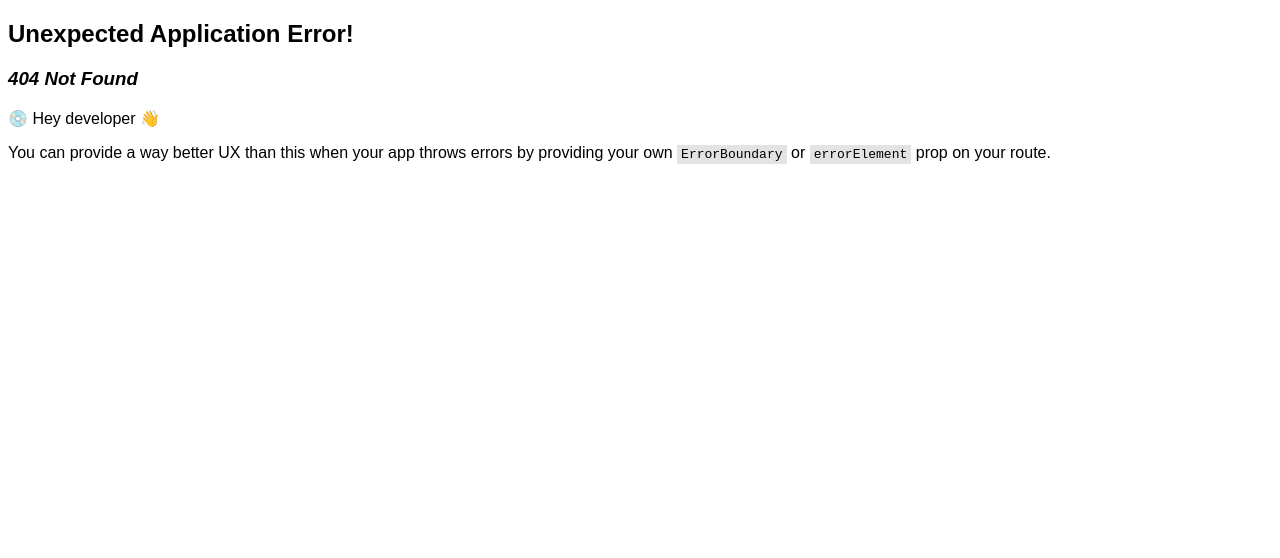
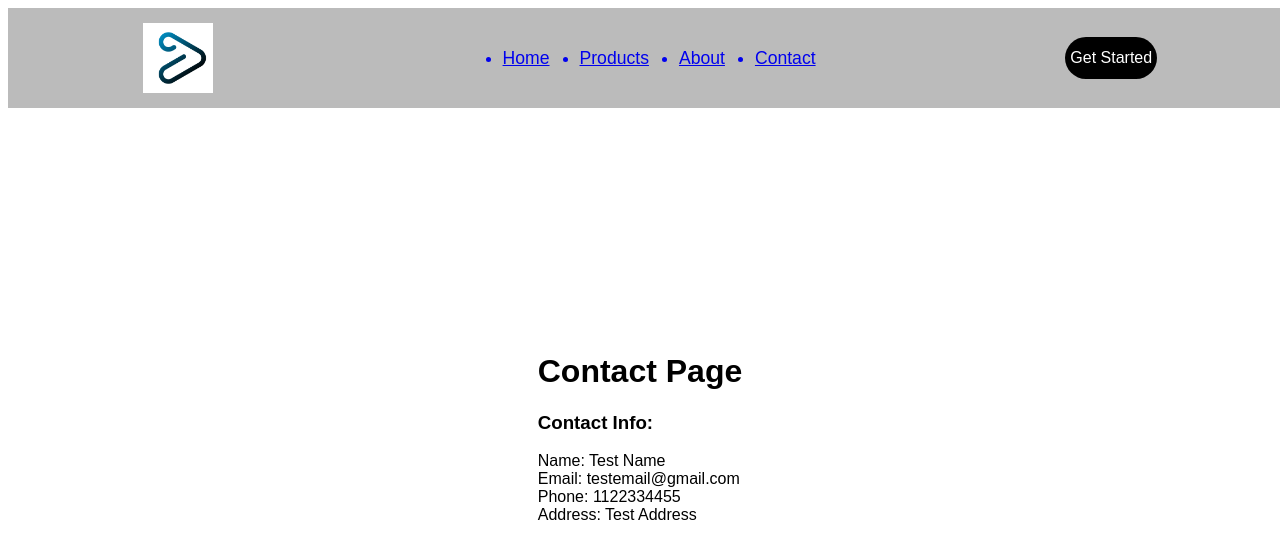
Before and after one commit to muazimmaqbool/Reactjs-with-Me, a React (Create React App) app: page /contact/info in a window 1280 px wide. Before the commit this address had no page. Shown: the top 558 px of the page. Built offline with nearby package versions, Linux system fonts and the light colour scheme.

Commit message:
info and form components

```diff
--- /dev/null
+++ b/src/React Router/Layout/ContactLayout.jsx
@@ -0,0 +1,14 @@
+import React from 'react'
+import Contact from '../../Components/Routng Pages/Contact'
+import { Outlet } from 'react-router-dom'
+
+const ContactLayout = () => {
+  return (
+    <div>
+        <Contact/>
+        <Outlet/>
+    </div>
+  )
+}
+
+export default ContactLayout
--- a/src/React Router/Main.jsx
+++ b/src/React Router/Main.jsx
@@ -7,6 +7,8 @@ import About from "../Components/Routng Pages/About";
 import Contact from "../Components/Routng Pages/Contact";
 import RootLayout from "./Layout/RootLayout";
 import ContactLayout from "./Layout/ContactLayout";
+import Info from "./Pages/Info";
+import Form from "./Pages/Form";
 /*
 ->React Router:
     ->What is React Router?
@@ -45,7 +47,8 @@ const Main = () => {
       <Route path="about" element={<About />} />
       {/* <Route path="contact" element={<Contact />} /> */}
       <Route path="contact" element={<ContactLayout />}>
-
+        <Route path="info" element={<Info/>}/>
+        <Route path="form" element={<Form/>}/>
       </Route>
     </Route>
   ))
--- /dev/null
+++ b/src/React Router/Pages/Form.jsx
@@ -0,0 +1,20 @@
+import React from 'react'
+
+const Form = () => {
+  return (
+    <div>
+      <h3>Contact Form:</h3>
+      <form>
+        <input type="text" placeholder='Name' />
+        <br/>
+        <input type="email" placeholder='Email' />
+        <br/>
+        <textarea placeholder='Message' />
+        <br/>
+        <button type='submit'>Submit</button>
+      </form>
+    </div>
+  )
+}
+
+export default Form
--- /dev/null
+++ b/src/React Router/Pages/Info.jsx
@@ -0,0 +1,15 @@
+import React from 'react'
+
+const Info = () => {
+  return (
+    <div>
+      <h3>Contact Info:</h3>
+      <div>Name: Test Name</div>
+      <div>Email: testemail@gmail.com</div>
+      <div>Phone: 1122334455</div>
+      <div>Address: Test Address</div>
+    </div>
+  )
+}
+
+export default Info
```
